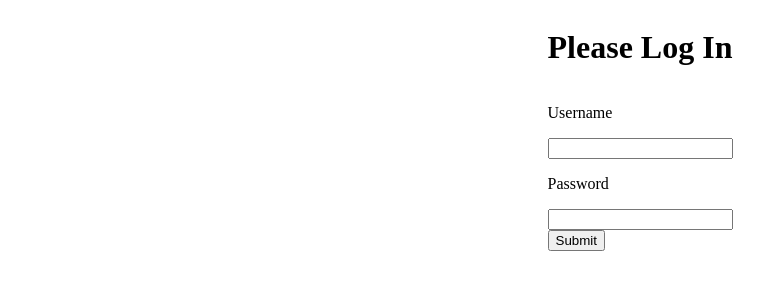
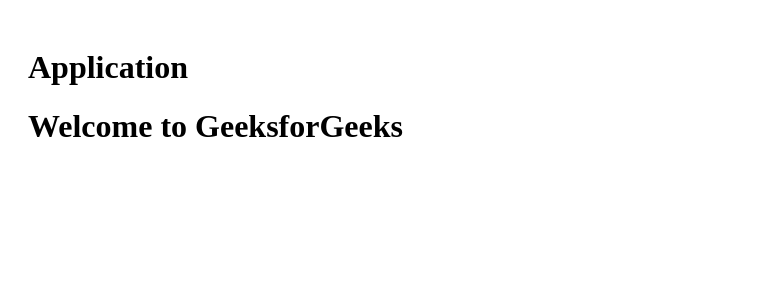
Before and after one commit to Nogunmesa/MyFinanceTracker, a React (Create React App) app: page / in a window 1280 px wide. Shown: the top 300 px of the page, without its empty margins (0-768 px from the left). Built offline with nearby package versions, Linux system fonts and the light colour scheme; no server answers.

Commit message:
Backend update

```diff
--- a/src/components/App/useToken.js
+++ b/src/components/App/useToken.js
@@ -12,7 +12,8 @@
 
 
 
-    const [token, setToken] = useState(getToken()); // Set initial value to null if token is not available
+
+    const [token, setToken] = useState(getToken() || {}); // Set initial value to null if token is not available
     const saveToken = userToken => {
         localStorage.setItem('token',JSON.stringify(userToken));
         setToken(userToken.token);
```
